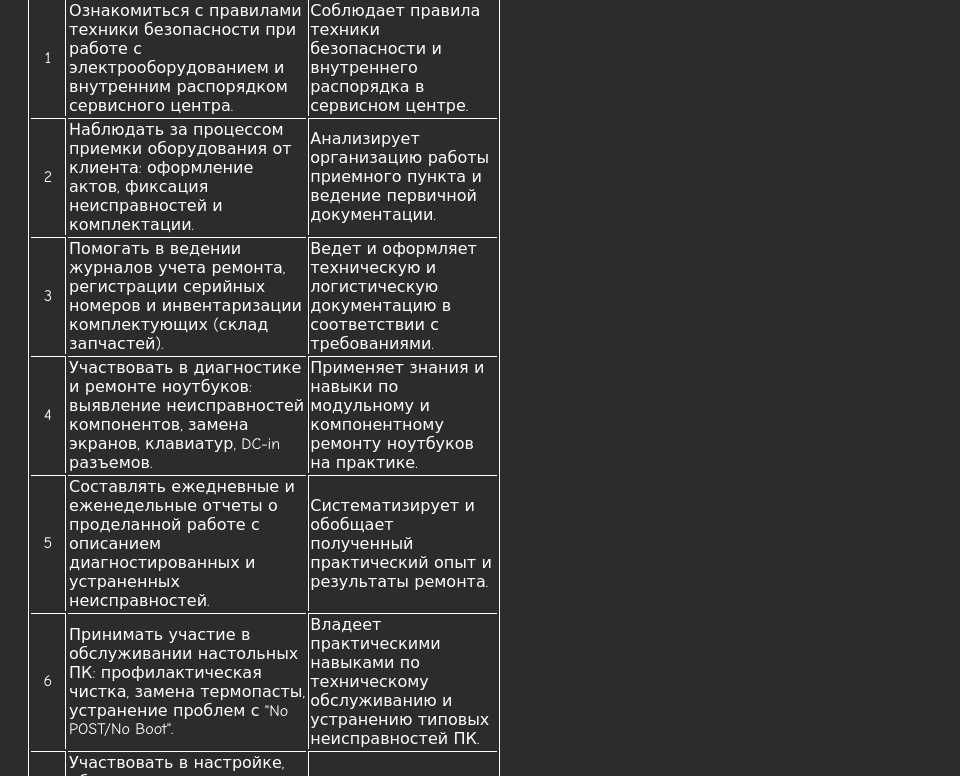
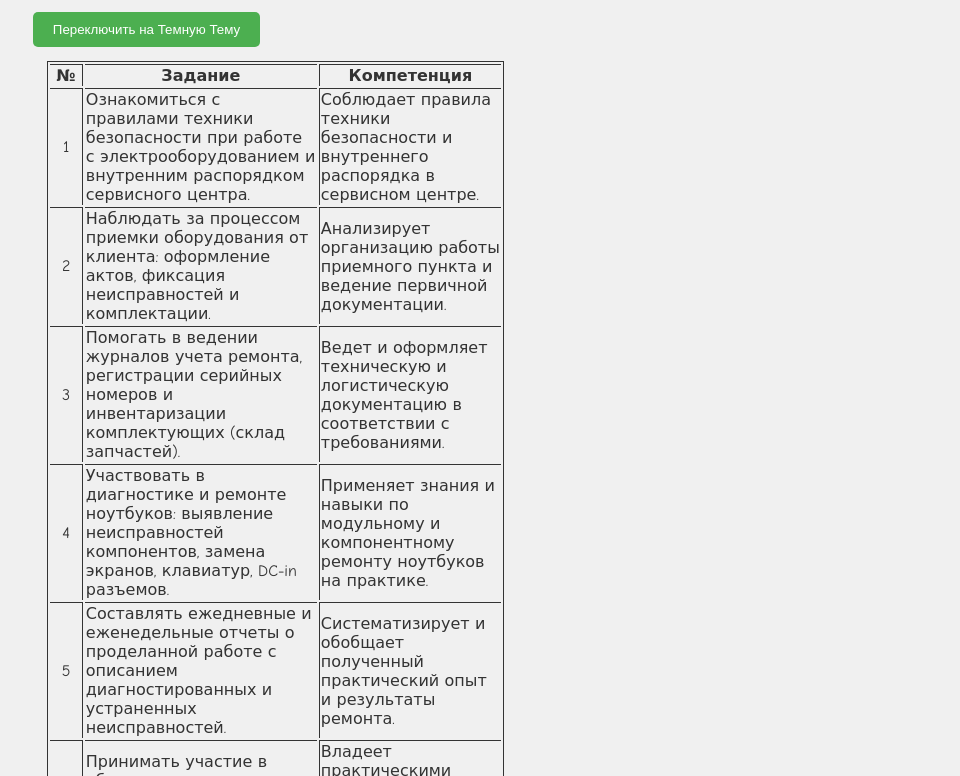
Before and after one commit to Invermoon/invermoons.github.io, a plain HTML site: page index.html in a window 1280 px wide. Shown: the part 192-968 px from the top of the page, without its empty margins (0-960 px from the left). Drawn offline with Linux system fonts and the light colour scheme.

Commit message:
border color and theme update index.html

```diff
--- a/index.html
+++ b/index.html
@@ -3,12 +3,15 @@
         <title>Практика-Итоговая работа</title>
         <style>
             body   {
-                background-color: rgb(44, 44, 44);
-                color: rgb(255, 255, 255);
                 margin: 1%;
                 font-family: "Comic Neue", cursive;
                 font-weight: 300;
                 font-style: normal;
+                background-color: var(--bg-color);
+                color: var(--text-color);
+                transition: background-color 0.3s, color 0.3s; /* Плавный переход */
+                min-height: 100vh;
+                padding: 20px;
             }
             .header {
                 text-align: center
@@ -16,10 +19,12 @@
             .practice-tasks {
                 margin: 3%;
                 border: 1px solid;
+                border-color: var(--text-color);
             }
             .tasktables {
                 width: 40%;
                 text-align: center;
+
             }
             .cellnumber   {
                 width: 5%;
@@ -40,7 +45,7 @@
                 border-left: 1px solid;
             }
             a   {
-                color: white;
+                color: var(--text-color);
                 text-decoration: dashed;
             }
             a:hover {
@@ -49,16 +54,78 @@
                 transition: color 0.5s ease
             }
 
+            :root, .light-theme {
+                --bg-color: #f0f0f0; /* Светлый фон */
+                --text-color: #333333; /* Темный текст */
+                --button-bg: #4CAF50; /* Зеленая кнопка */
+                --button-text: white;
+            }
+
+            .dark-theme {
+                --bg-color: #333333; /* Темный фон */
+                --text-color: #f0f0f0; /* Светлый текст */
+                --button-bg: #008CBA; /* Синяя кнопка */
+                --button-text: white;
+            }
+
+            #theme-toggle {
+                padding: 10px 20px;
+                border: none;
+                border-radius: 5px;
+                cursor: pointer;
+                background-color: var(--button-bg);
+                color: var(--button-text);
+                margin-top: 20px;
+                transition: background-color 0.3s;
+            }
+
+
+
         </style>
         <style>
             @import url('https://fonts.googleapis.com/css2?family=Comic+Neue:ital,wght@0,300;0,400;0,700;1,300;1,400;1,700&display=swap');
         </style>
+
+        <script>
+                        document.addEventListener('DOMContentLoaded', () => {
+                const toggleButton = document.getElementById('theme-toggle');
+                const body = document.body;
+
+                // Функция для обновления текста кнопки
+                function updateButtonText(isDark) {
+                    toggleButton.textContent = isDark
+                        ? 'Переключить на Светлую Тему'
+                        : 'Переключить на Темную Тему';
+                }
+
+                // Проверяем, какая тема установлена сейчас
+                let isDark = body.classList.contains('dark-theme');
+                updateButtonText(isDark);
+
+                toggleButton.addEventListener('click', () => {
+                    // Переключаем класс
+                    if (body.classList.contains('light-theme')) {
+                        body.classList.remove('light-theme');
+                        body.classList.add('dark-theme');
+                        isDark = true;
+                    } else {
+                        body.classList.remove('dark-theme');
+                        body.classList.add('light-theme');
+                        isDark = false;
+                    }
+
+                    // Обновляем текст кнопки
+                    updateButtonText(isDark);
+                });
+            });
+        </script>
     </head>
     <body>
         <header>
             <h2>Ф.И.О. студента: Лазарев Владимир Владимирович</h2>
             <h3>Место практики:<a href="https://www.timing.kz/"> ТОО “Timing Astana”</a></h3>
             <h1 class="header">Отчет по практике от 24.11.2025</h1>
+            <button id="theme-toggle">Переключить на Темную Тему</button>
         </header>
         <main>
             <div class="tasktables">
```
